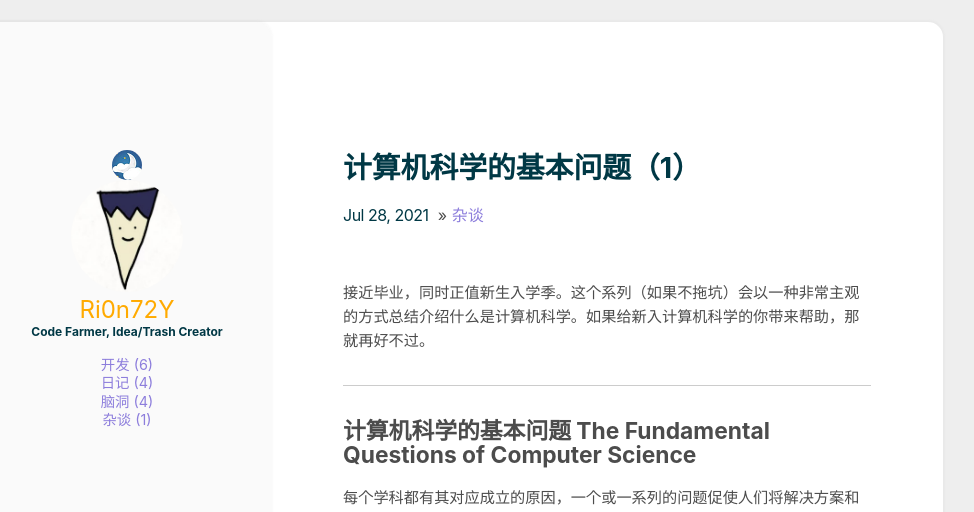
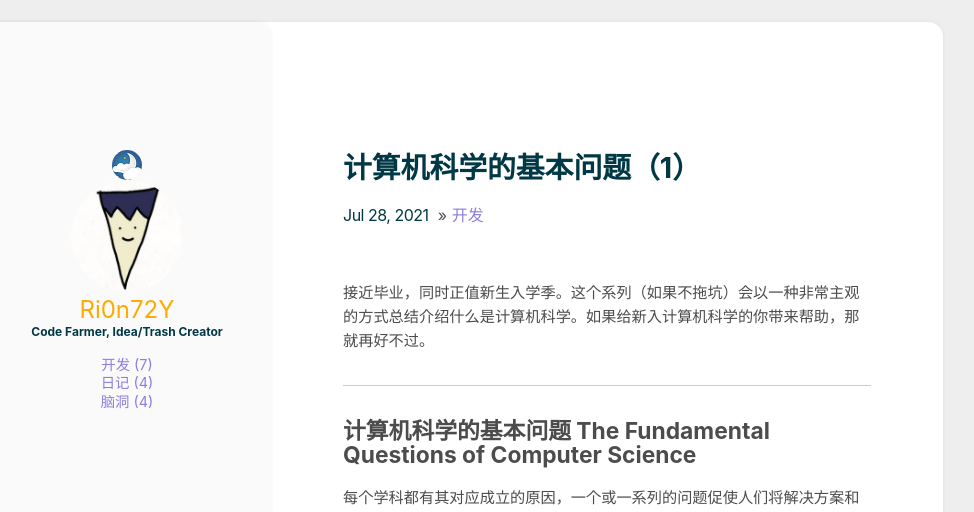
Before and after one commit to Ri0n72Y/ri0n72y.github.io, a Jekyll site: the page built from _posts/2021-07-28-questionofCS.md, in a window 1280 px wide and 900 px high. Shown: the top 512 px of the window, without its empty margins (177-1151 px from the left). Built offline with Jekyll 4.4.1, drawn with Linux system fonts in a browser that asks for light colours.

Commit message:
try change categories

```diff
--- a/_posts/2021-07-28-questionofCS.md
+++ b/_posts/2021-07-28-questionofCS.md
@@ -1,6 +1,6 @@
 ---
 title: 计算机科学的基本问题（1）
-categories: [杂谈]
+categories: [开发]
 comments: true
 ---
 
```
